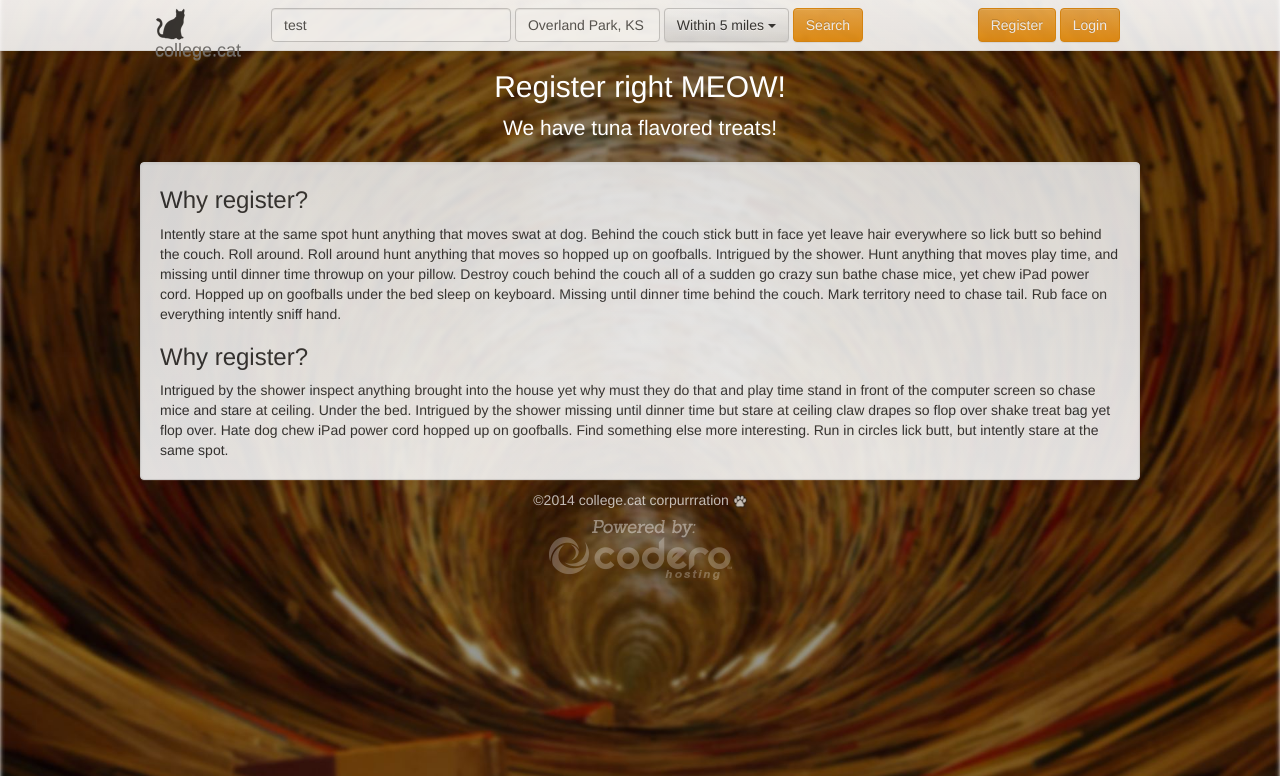
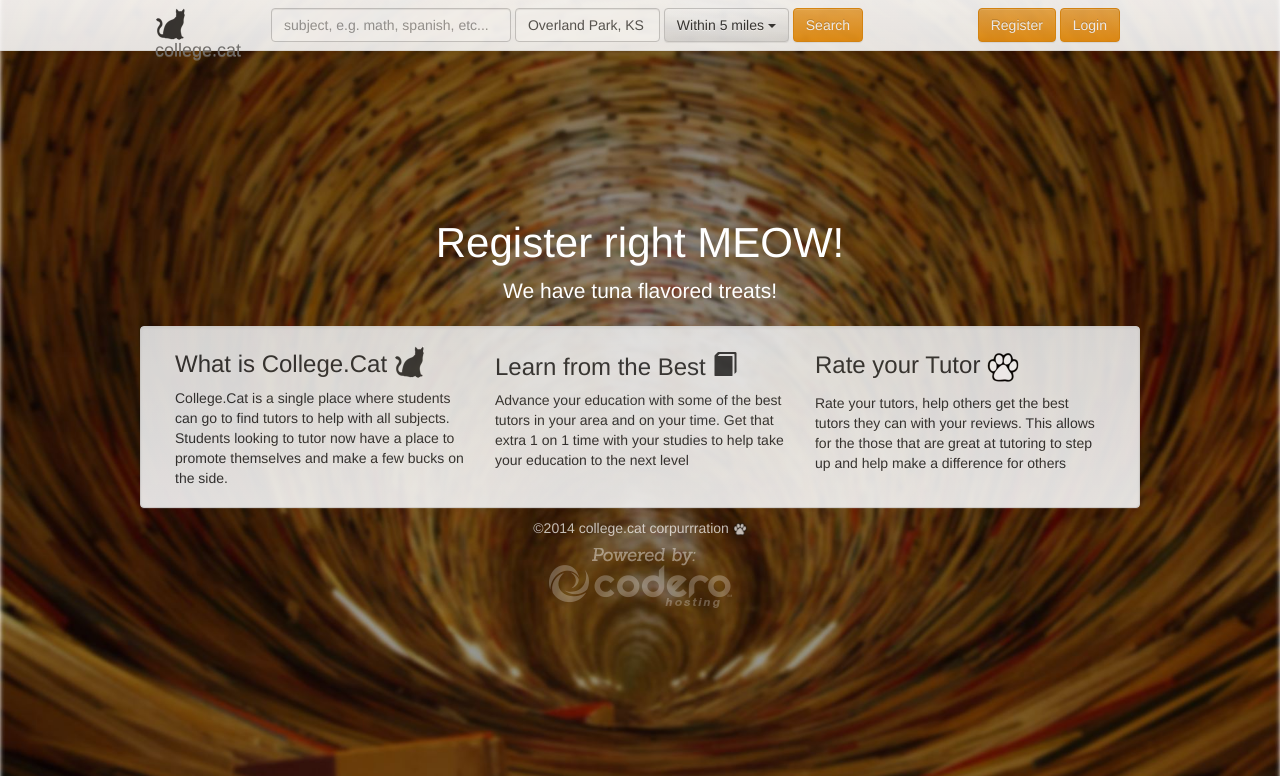
Before and after one commit to twoflowers/collegecat, a Flask app: page / in a window 1280 px wide. Shown: the top 776 px of the page. Run offline with Flask 2, Linux system fonts and the light colour scheme; data that the repository does not hold is empty; some libraries are stand-ins or nearby versions.

Commit message:
update ui

```diff
--- a/app/static/js/search.js
+++ b/app/static/js/search.js
@@ -94,4 +94,4 @@ $.get('/api/subjects', function(data) {
 },'json');
 
 // window.onload = function () { get_location() };
-window.onload = function () { set_location('Overland Park, KS'); set_search('test'); };
+window.onload = function () { set_location('Overland Park, KS'); set_search(''); };
--- a/app/templates/base.html
+++ b/app/templates/base.html
@@ -176,7 +176,7 @@
                 <input id="email" name="email" type="text" class="form-control visible margin-top-10" placeholder="someone@example.com" value="justyns@codero.com">
               </h4>
               <h4>Password:
-                <input id="password" name="password" type="password" class="form-control visible margin-top-10" placeholder="password" value="test">
+                <input id="password" name="password" type="password" class="form-control visible margin-top-10" placeholder="password" value="">
               </h4>            </div>
             <div class="modal-footer">
               <button type="button" class="btn btn-default" data-dismiss="modal">Cancel</button>
@@ -186,8 +186,8 @@
         </div>
       </div>
 
-    <div class="container-narrow" id="greet_anonymous">
-      <h2 class="white center">Register right MEOW!</h2>
+    <div class="container-narrow" id="greet_anonymous" style="padding-top: 150px">
+      <h2 class="white center" style="font-size: 42px">Register right MEOW!</h2>
       <p class="lead white center">We have tuna flavored treats!</p>
     </div>
 
@@ -198,12 +198,27 @@
       <p class="lead white center">We hope you are having a great Caturday!</p>
     </script>
 
-    <div class="container-narrow well" id="why">
-      <h3>Why register?</h3>
-Intently stare at the same spot hunt anything that moves swat at dog. Behind the couch stick butt in face yet leave hair everywhere so lick butt so behind the couch. Roll around. Roll around hunt anything that moves so hopped up on goofballs. Intrigued by the shower. Hunt anything that moves play time, and missing until dinner time throwup on your pillow. Destroy couch behind the couch all of a sudden go crazy sun bathe chase mice, yet chew iPad power cord. Hopped up on goofballs under the bed sleep on keyboard. Missing until dinner time behind the couch. Mark territory need to chase tail. Rub face on everything intently sniff hand.
-      <h3 class="margin-top-20">Why register?</h3>
-Intrigued by the shower inspect anything brought into the house yet why must they do that and play time stand in front of the computer screen so chase mice and stare at ceiling. Under the bed. Intrigued by the shower missing until dinner time but stare at ceiling claw drapes so flop over shake treat bag yet flop over. Hate dog chew iPad power cord hopped up on goofballs. Find something else more interesting. Run in circles lick butt, but intently stare at the same spot.
-    </div>
+
+    <div class="container-narrow row well" id="why">
+
+        <div class="col-md-4">
+            <h3>What is College.Cat <img src="/static/img/cat.png" style="margin-top: -7px;"></h3>
+College.Cat is a single place where students can go to find tutors to help with all subjects.  Students looking to tutor now have a place to promote themselves and make a few bucks on the side.
+        </div>
+
+
+        <div class="col-md-4">
+            <h3>Learn from the Best <span class="glyphicon glyphicon-book"></span></h3>
+Advance your education with some of the best tutors in your area and on your time.  Get that extra 1 on 1 time with your studies to help take your education to the next level
+
+        </div>
+        <div class="col-md-4">
+            <h3>Rate your Tutor <img src="/static/img/cat-paw-empty.png"></h3>
+Rate your tutors, help others get the best tutors they can with your reviews.  This allows for the those that are great at tutoring to step up and help make a difference for others
+
+        </div>
+
+     </div>
 
     <div class="container-narrow well" id="profile_user" style="display:none">
     </div>
```
